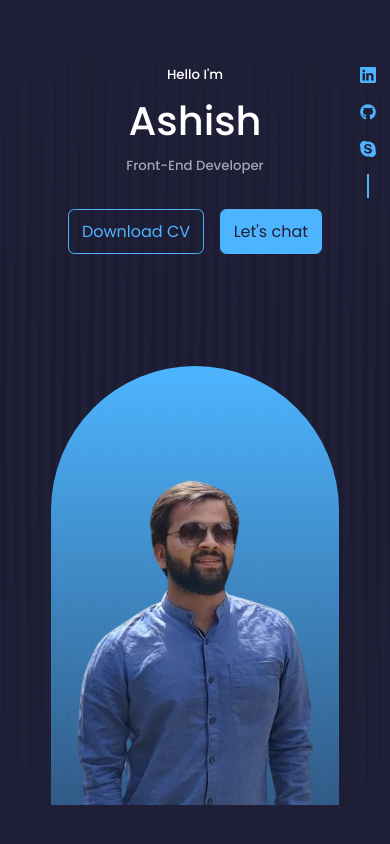
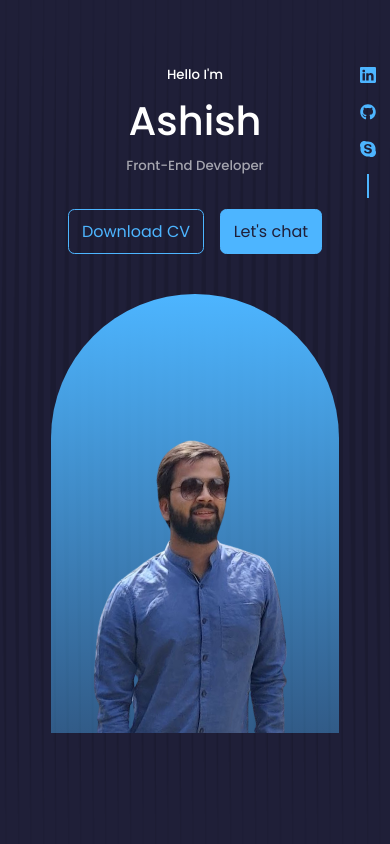
Before and after one commit to ash14ish/My-Portfolio, a React (Create React App) app: page / in a window 390 px wide. Shown: the top 844 px of the page. Built offline with nearby package versions, Linux system fonts and the light colour scheme.

Commit message:
portfolio

```diff
--- a/src/components/Home/Home.css
+++ b/src/components/Home/Home.css
@@ -71,19 +71,18 @@ header {
 }
 
 @media (max-width: 600px) {
-  .header_container {
+  /* .header_container {
     height: 95%;
-  }
+  } */
 
   .my-pic {
     height: 52vh;
     padding: 0;
-    bottom: 0;
     border-radius: 12rem 12rem 0 0;
   }
 
   .my-pic img {
-    transform: rotate(10deg) translate(5%, 20%) scale(1.1);
+    transform: rotate(10deg) translate(5%, 25%) scaleX(0.9);
   }
 
   .scroll__down {
```
